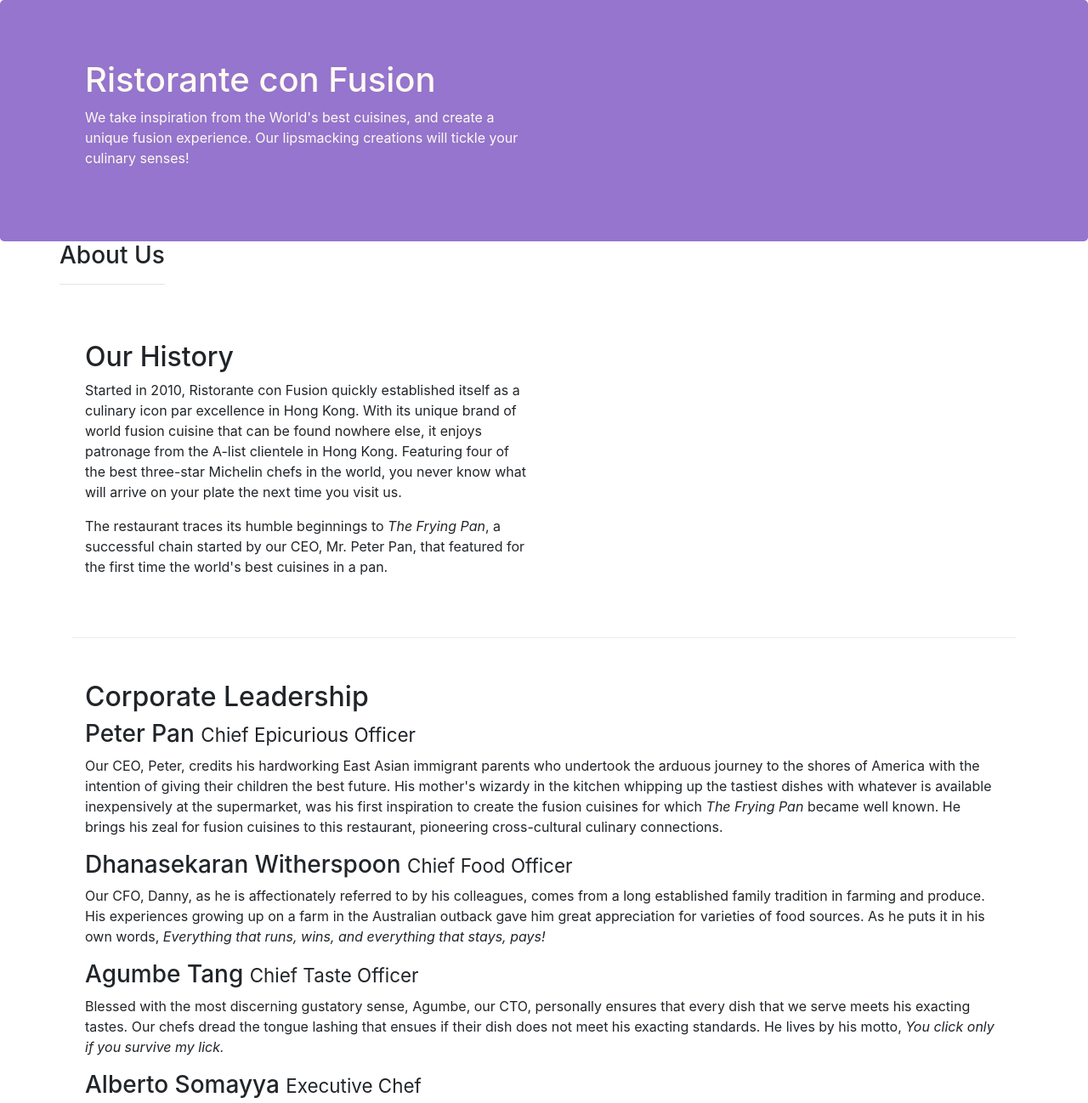
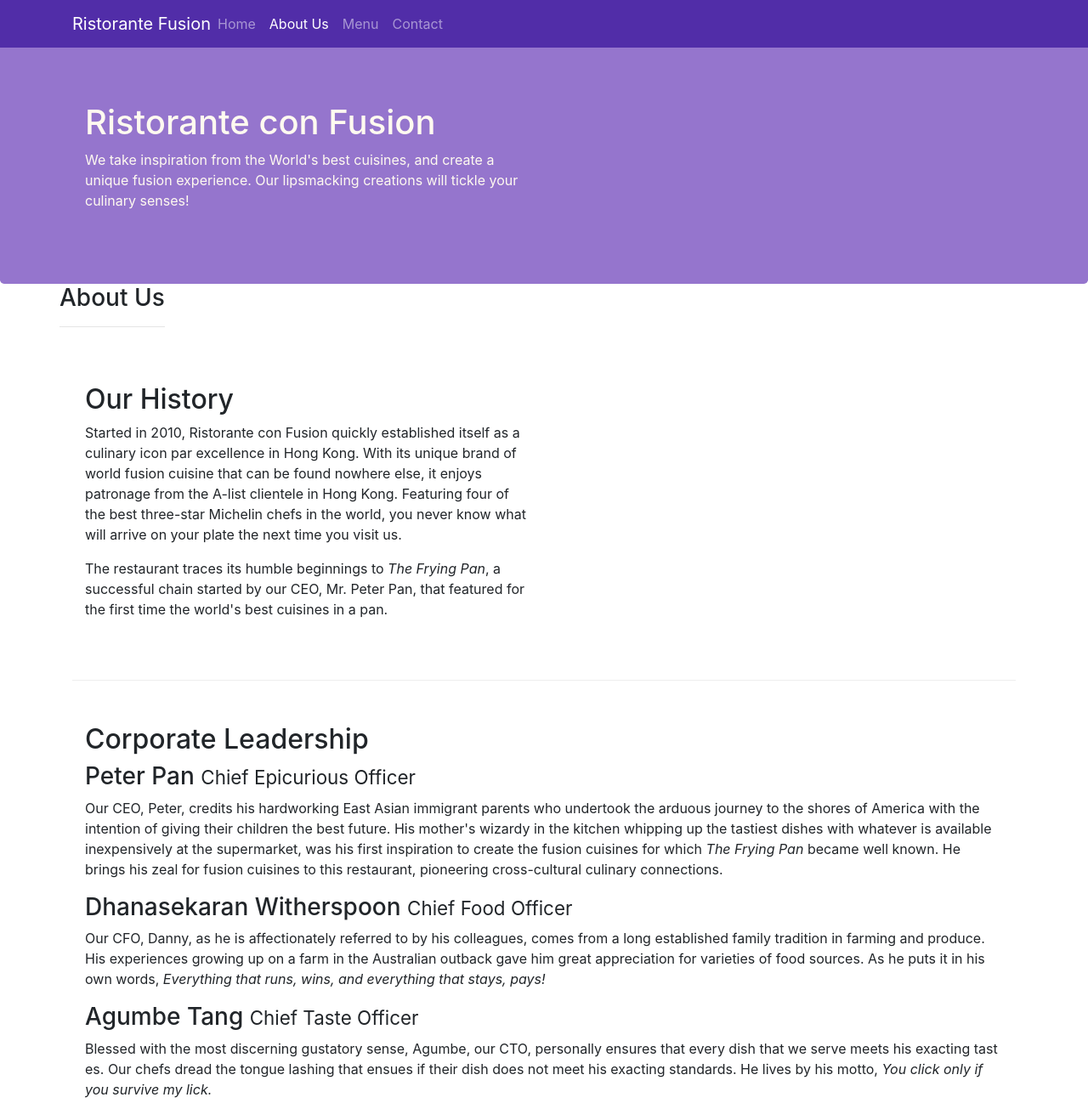
Before and after one commit to okeks/conFusion, a website: page aboutus.html in a window 1280 px wide. Shown: the top 1298 px of the page at 85% size. Drawn offline with nearby package versions, Linux system fonts and the light colour scheme.

Commit message:
nav commit

```diff
--- a/aboutus.html
+++ b/aboutus.html
@@ -13,6 +13,34 @@
   </head>
 
   <body>
+    <nav class="navbar navbar-dark navbar-expand-sm fixed-top">
+      <div class="container">
+        <button
+          class="navbar-toggler"
+          type="button"
+          data-toggle="collapse"
+          data-target="#Navbar"
+        >
+          <span class="navbar-toggler-icon"></span>
+        </button>
+
+        <a class="navbar-brand mr-auto" href="./index.html"
+          >Ristorante Fusion</a
+        >
+        <div class="collapse navbar-collapse" id="Navbar">
+          <ul class="navbar-nav mr-auto">
+            <li class="nav-item">
+              <a class="nav-link" href="./index.html">Home</a>
+            </li>
+            <li class="nav-item active">
+              <a class="nav-link" href="./aboutus.html">About Us</a>
+            </li>
+            <li class="nav-item"><a class="nav-link" href="#">Menu</a></li>
+            <li class="nav-item"><a class="nav-link" href="#">Contact</a></li>
+          </ul>
+        </div>
+      </div>
+    </nav>
     <header class="jumbotron">
       <div class="container">
         <div class="row row-header">
@@ -88,8 +116,8 @@
           <p class="d-none d-sm-block">
             Blessed with the most discerning gustatory sense, Agumbe, our CTO,
             personally ensures that every dish that we serve meets his exacting
-            tastes. Our chefs dread the tongue lashing that ensues if their dish
-            does not meet his exacting standards. He lives by his motto,
+            tast es. Our chefs dread the tongue lashing that ensues if their
+            dish does not meet his exacting standards. He lives by his motto,
             <em>You click only if you survive my lick.</em>
           </p>
           <h3>Alberto Somayya <small>Executive Chef</small></h3>
--- a/style.css
+++ b/style.css
@@ -19,3 +19,10 @@
   background: #9575cd;
   color: floralwhite;
 }
+body {
+  padding: 50px 0px 0px 0px;
+  z-index: 0;
+}
+.navbar-dark {
+  background-color: #512da8;
+}
```
Also changed, not shown: index.html (+29 -1 lines).
